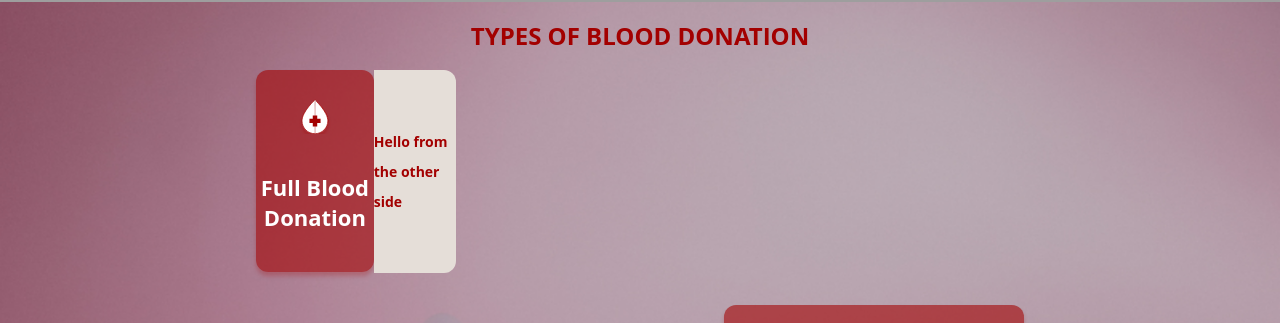
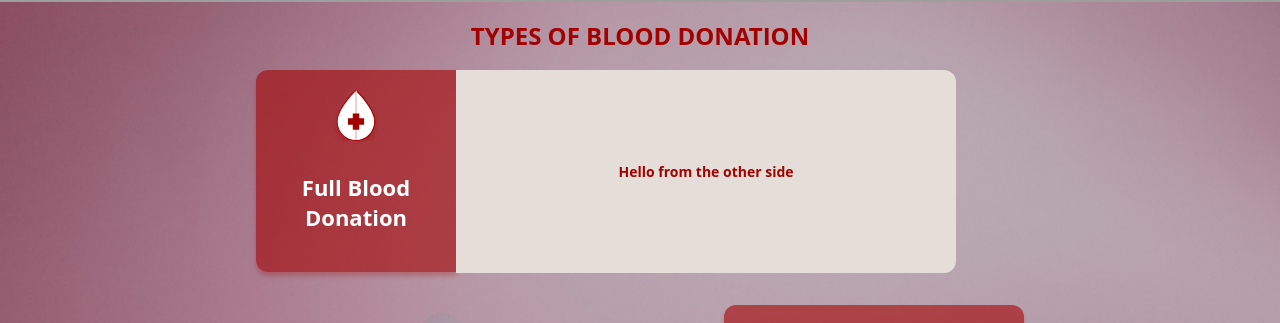
Before and after one commit to Hat52/blood-donation, a React (Create React App) app: page / in a window 1280 px wide. In both pictures the pointer is over the element 406 px from the left and 1889 px from the top of the page. Shown: the part 1718-2041 px from the top of the page. Built offline with nearby package versions, Linux system fonts and the light colour scheme; grey boxes are pictures that could not be loaded.

Commit message:
Animation effect

```diff
--- a/src/components/cards/index.css
+++ b/src/components/cards/index.css
@@ -114,24 +114,27 @@
 		width: 0;
 	}
 	to {
-		width: 237px;
-		-webkit-animation-fill-mode: backwards;
+		width: 500px;
+		-webkit-animation-fill-mode: forwards;
 	}
 }
 
-.blood-donation-card:hover {
+.blood-donation-card:hover .name {
 	cursor: pointer;
 	animation-name: name;
 	border-radius: 12px 0 0 12px;
 	animation-duration: 1s;
 	animation-fill-mode: forwards;
+	min-width: fit-content;
 }
 
 .blood-donation-card:hover .details {
 	display: flex !important;
+	animation-duration: 1s;
 	animation-name: details;
 	animation-fill-mode: backwards;
 }
+
 .even {
 	float: left;
 }
```
